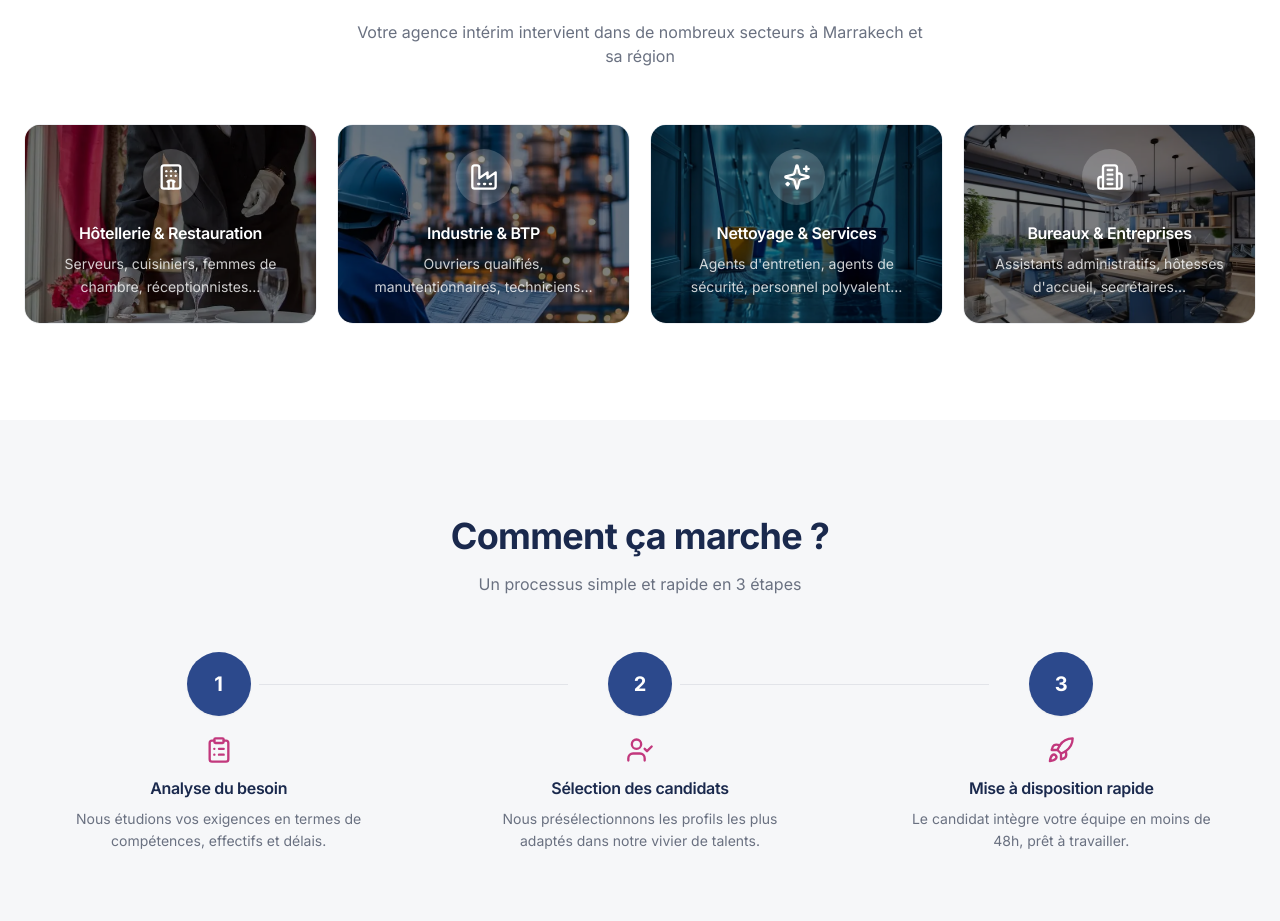
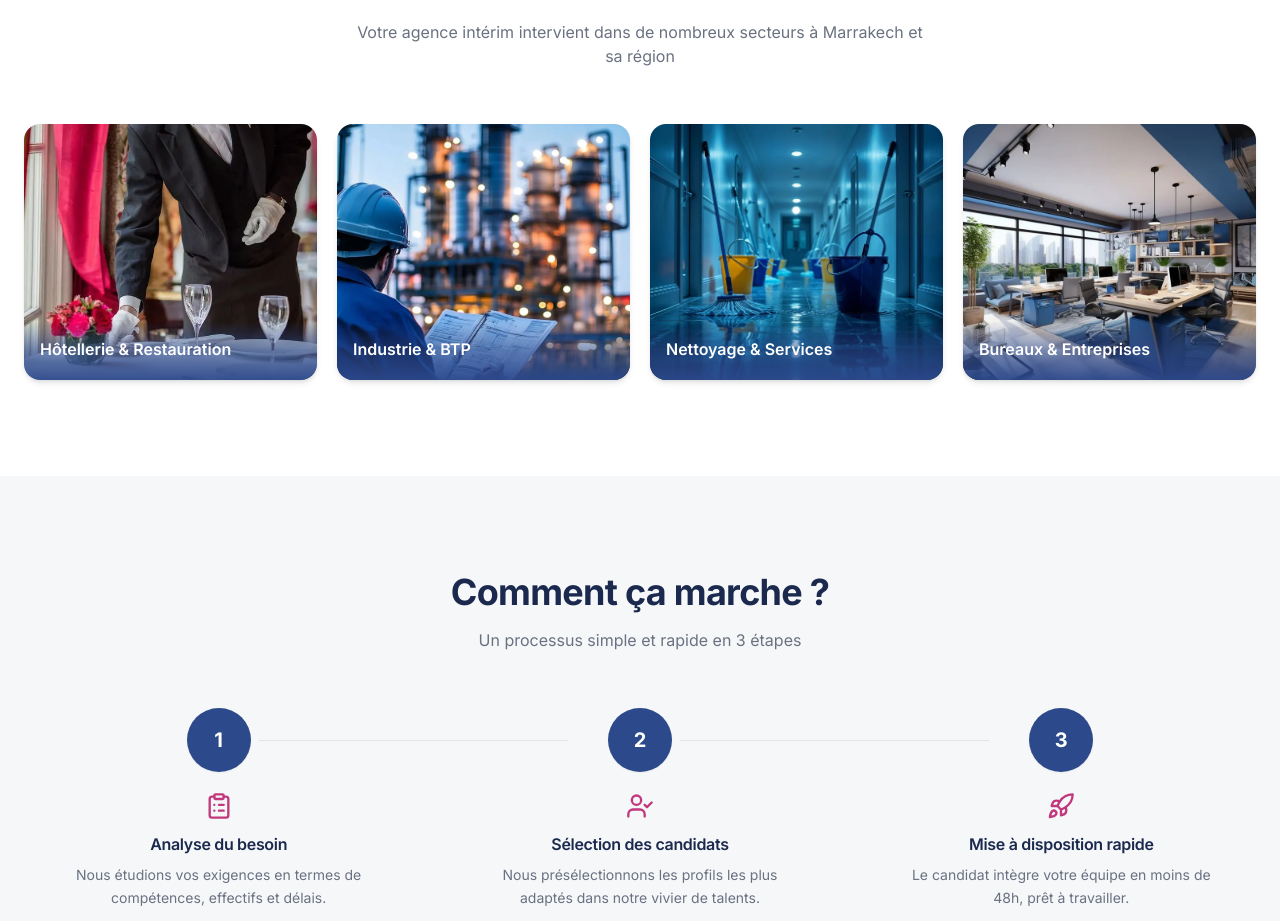
Before and after one commit to soumer-dev/asomovit-interim, a Next.js app: page / in a window 1280 px wide. Shown: the part 2083-3004 px from the top of the page. Built offline with nearby package versions, Linux system fonts and the light colour scheme; no server answers; what react-google-recaptcha-v3 would draw is missing.

Commit message:
Secteurs cartes

```diff
--- a/src/components/SectorsSection.tsx
+++ b/src/components/SectorsSection.tsx
@@ -1,5 +1,6 @@
 "use client";
 
+import Image from "next/image";
 import { Hotel, Factory, Sparkles, Building2 } from "lucide-react";
 import { motion } from "framer-motion";
 import { fadeUp, staggerContainer, staggerItem, viewport } from "@/lib/motion";
@@ -64,34 +65,33 @@ const SectorsSection = () => (
         className="mt-14 grid sm:grid-cols-2 lg:grid-cols-4 gap-5"
       >
         {sectors.map((s) => (
-          <motion.div
+          <motion.figure
             key={s.title}
             variants={staggerItem}
             whileHover={{ y: -4, transition: { duration: 0.2 } }}
-            className="group relative p-6 rounded-2xl border border-border/60 overflow-hidden text-center cursor-default"
+            className="group relative overflow-hidden rounded-2xl shadow-md cursor-default"
           >
-            {/* Background image */}
-            <div
-              className="absolute inset-0 bg-cover bg-center transition-transform duration-500 group-hover:scale-105"
-              style={{ backgroundImage: `url('${s.image}')` }}
+            {/* Image */}
+            <Image
+              src={s.image}
+              alt={s.title}
+              width={600}
+              height={256}
+              className="h-64 w-full object-cover transition duration-500 group-hover:scale-105"
+              sizes="(max-width: 640px) 100vw, (max-width: 1024px) 50vw, 25vw"
             />
 
-            {/* Blue overlay at 20% — strengthens to 60% on hover */}
-            <div className="absolute inset-0 bg-black/50 group-hover:bg-[#2c498c]/80 transition-colors duration-300" />
+            {/* Caption — gradient from primary, always visible */}
+            <figcaption className="absolute inset-x-0 bottom-0 bg-gradient-to-t from-primary/95 via-primary/60 to-transparent p-4 text-white">
 
-            {/* Content */}
-            <div className="relative z-10">
-              <div className="h-14 w-14 mx-auto rounded-full bg-white/20 group-hover:bg-white/25 flex items-center justify-center mb-4 transition-colors duration-300">
-                <s.icon className="h-7 w-7 text-white transition-colors duration-300" />
-              </div>
-              <h3 className="font-semibold text-base text-white drop-shadow transition-colors duration-300">
-                {s.title}
-              </h3>
-              <p className="mt-2 text-sm text-white/80 group-hover:text-white transition-colors duration-300 leading-relaxed drop-shadow">
+              <p className="font-semibold text-base leading-snug">{s.title}</p>
+
+              {/* Desc — slides in on hover */}
+              <p className="mt-1 text-xs text-white/80 opacity-0 max-h-0 group-hover:opacity-100 group-hover:max-h-20 transition-all duration-300 leading-relaxed overflow-hidden">
                 {s.desc}
               </p>
-            </div>
-          </motion.div>
+            </figcaption>
+          </motion.figure>
         ))}
       </motion.div>
     </div>
```
